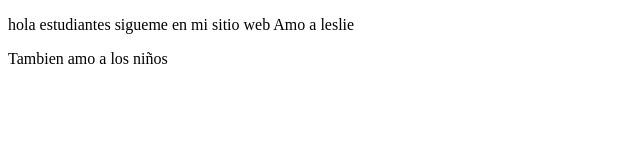
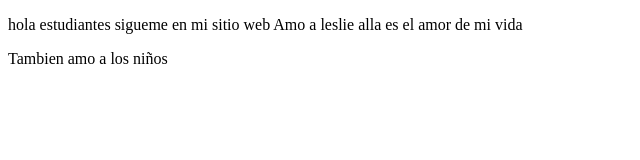
Before and after one commit to luishd40/projectoDemoCursoPrework, a plain HTML site: page index.html in a window 1280 px wide. Shown: the whole page, without its empty margins (0-640 px from the left). Drawn offline with Linux system fonts and the light colour scheme.

Commit message:
alla es el amor de mi vida

```diff
--- a/index.html
+++ b/index.html
@@ -10,7 +10,7 @@
 <body>
  <p>
      hola estudiantes sigueme en mi sitio web
-     Amo a leslie
+     Amo a leslie alla es el amor de mi vida
  </p>
  <p>
      Tambien amo a los niños
```
